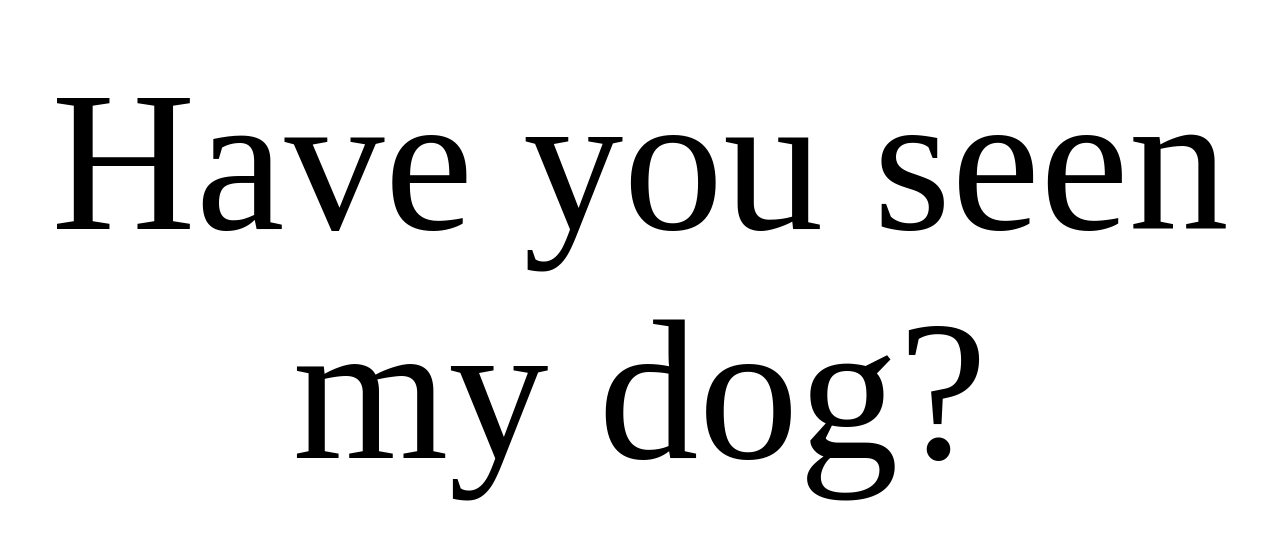
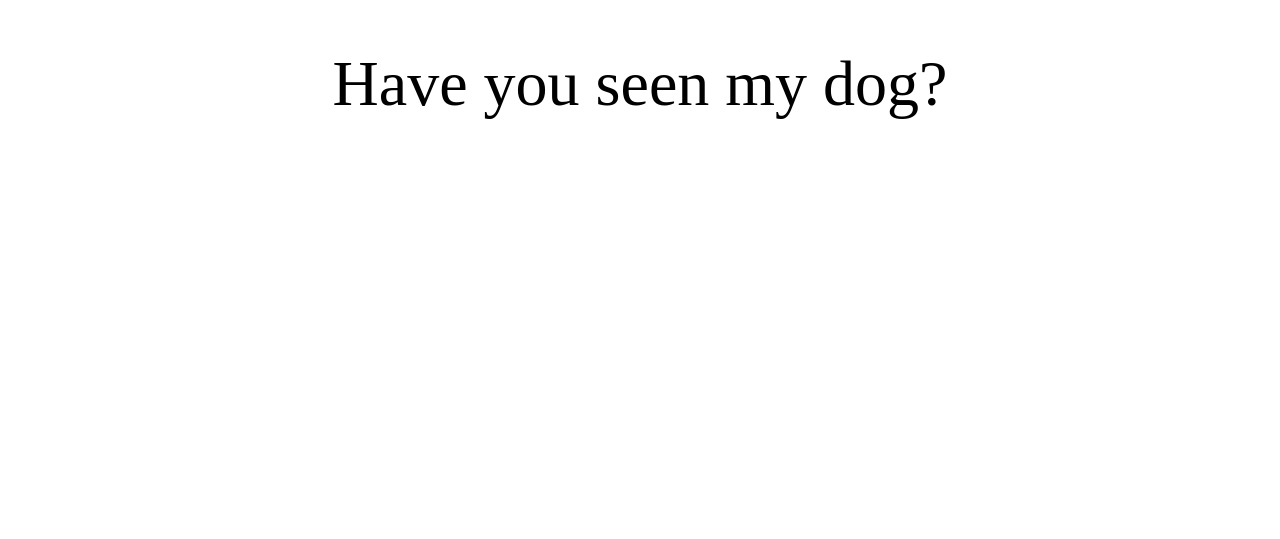
Before and after one commit to ninjvninjv/nodogsmoritz, a plain HTML site: page index.html in a window 1280 px wide. Shown: the part 113-652 px from the top of the page. Drawn offline with Linux system fonts and the light colour scheme.

Commit message:
Update style.css

```diff
--- a/style.css
+++ b/style.css
@@ -10,7 +10,7 @@ a:visited {
 }
 
 #text {
-  font-size: 200;
+  font-size: 5vw;
   text-align: center;
     position: absolute;
     top:20%;
```
